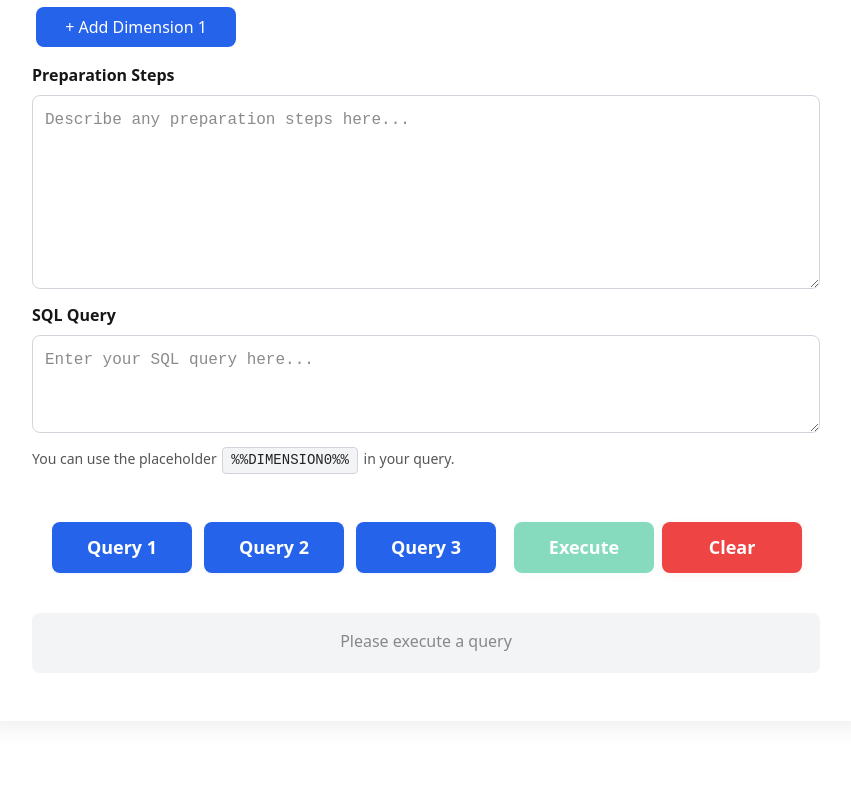
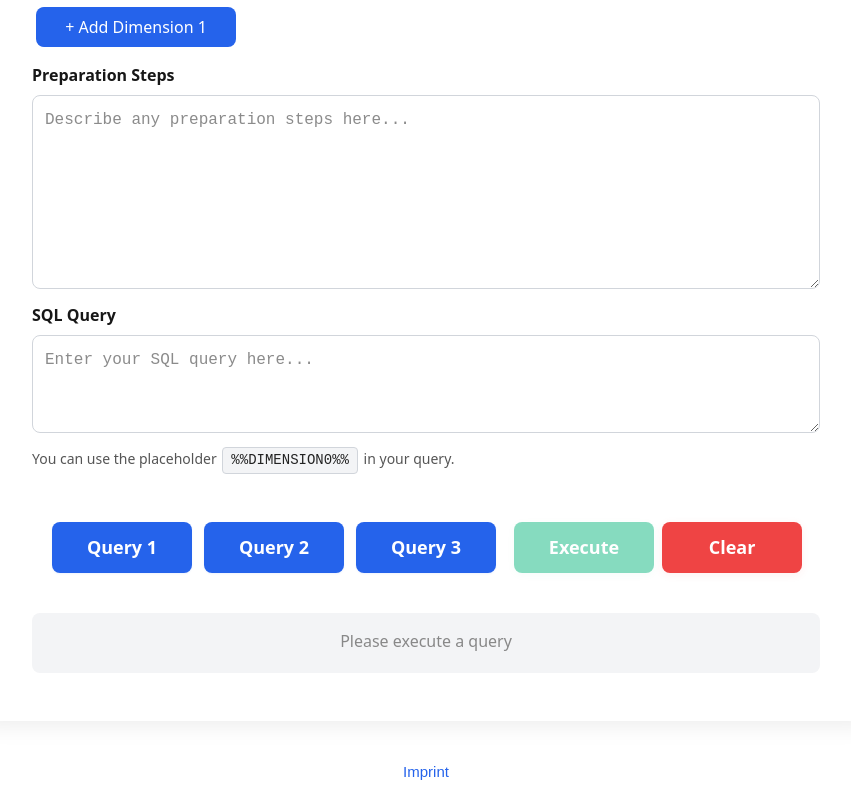
Before and after one commit to jnidzwetzki/planexplorer, a Next.js app: page / in a window 1280 px wide. Shown: the part 295-1095 px from the top of the page, without its empty margins (214-1065 px from the left). Before the commit the page ends 1056 px from the top, so only its background shows below. Built offline with nearby package versions, Linux system fonts and the light colour scheme.

Commit message:
Added imprint link

```diff
--- a/src/app/layout.tsx
+++ b/src/app/layout.tsx
@@ -28,6 +28,9 @@
         className={`${geistSans.variable} ${geistMono.variable} antialiased`}
       >
         {children}
+        <footer style={{ textAlign: 'center', marginTop: 32, marginBottom: 16, fontSize: 15, color: '#888' }}>
+          <a href="https://jnidzwetzki.github.io/imprint/" target="_blank" rel="noopener noreferrer" style={{ color: '#2563eb', textDecoration: 'none' }}>Imprint</a>
+        </footer>
       </body>
     </html>
   );
```
